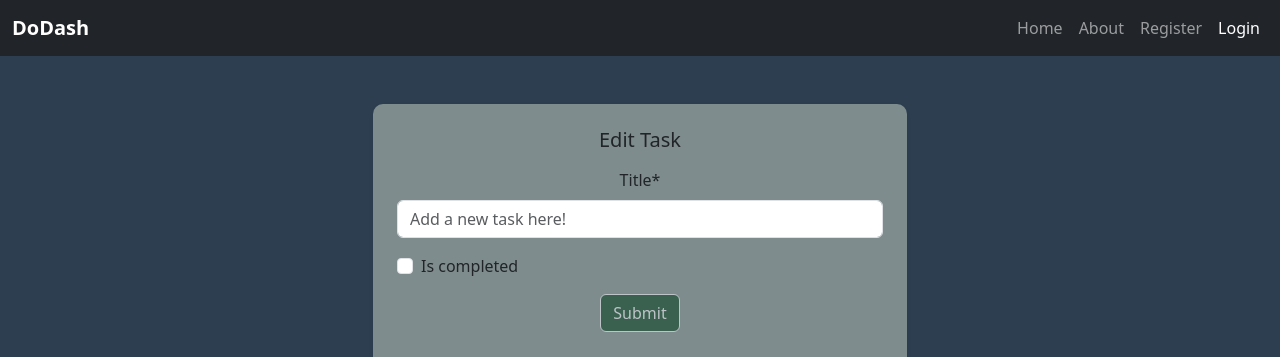
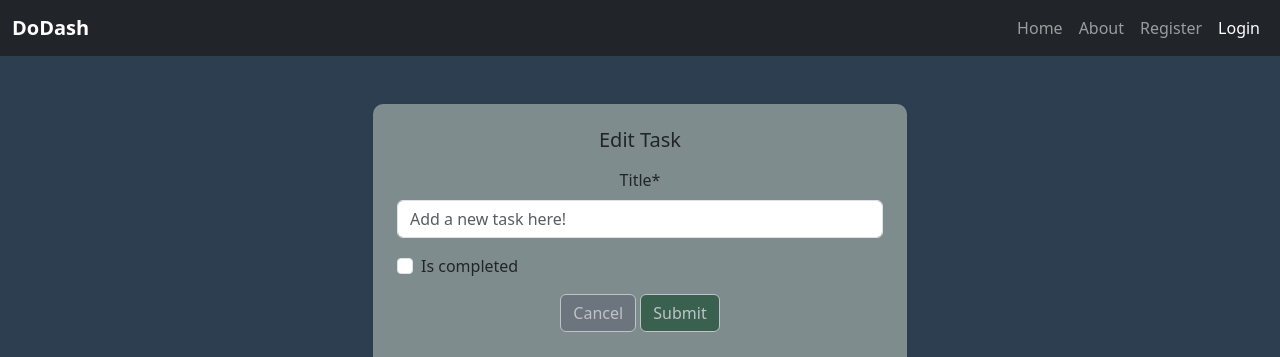
Before and after one commit to Enrique2007s/django-todo-app, a Django app: template dashboard/templates/dashboard/update-task.html in a window 1280 px wide. Shown: the top 357 px of the page. Run offline with Django 4.2, Linux system fonts and the light colour scheme; the template is opened without the code that fills it: values that come from a table or form of the project are taken from there, others are empty; some libraries are stand-ins or nearby versions; some web fonts are replaced.

Commit message:
add cancel button for edit task

```diff
--- a/dashboard/templates/dashboard/update-task.html
+++ b/dashboard/templates/dashboard/update-task.html
@@ -15,6 +15,7 @@
                         <form method="POST" action="{% url 'update-task' task.id %}" aria-labelledby="editTaskHeading">
                             {% csrf_token %}
                             {{ form|crispy }}
+                            <a href="{% url 'tasks' task.board.slug %}" class="btn btn-secondary" aria-label="Cancel and return to the task list">Cancel</a>
                             <input class="btn submit-button-background" type="submit" name="Update Task" aria-label="Update task {{ task.title }}">
                         </form>
 
```
